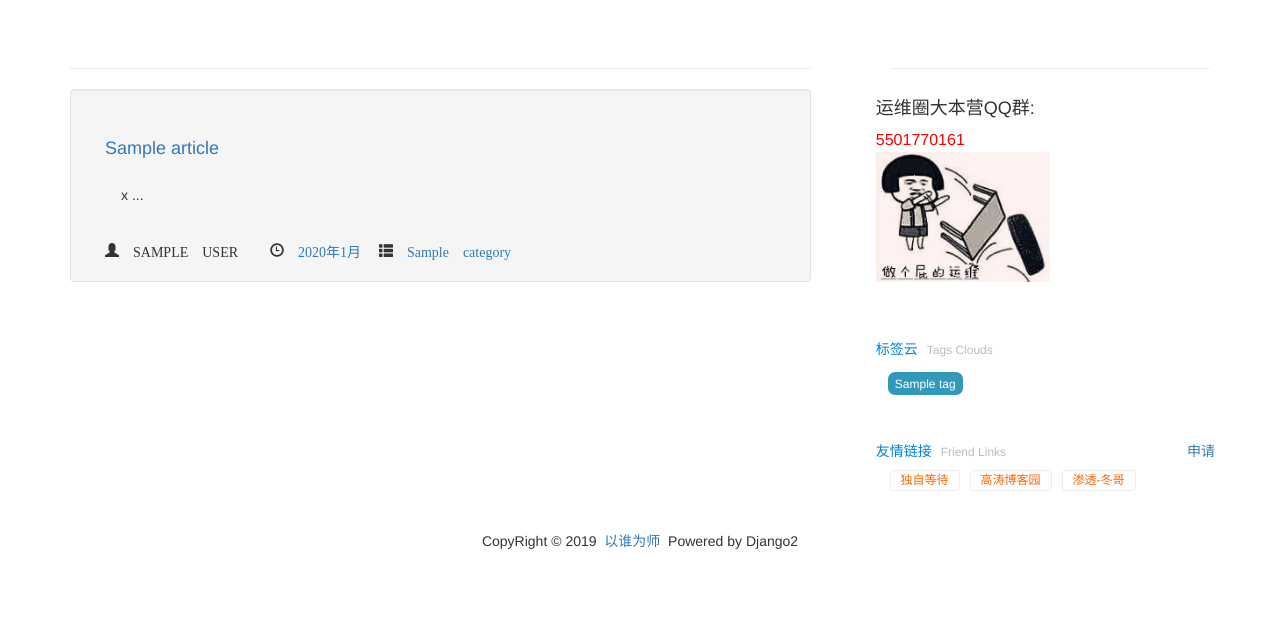
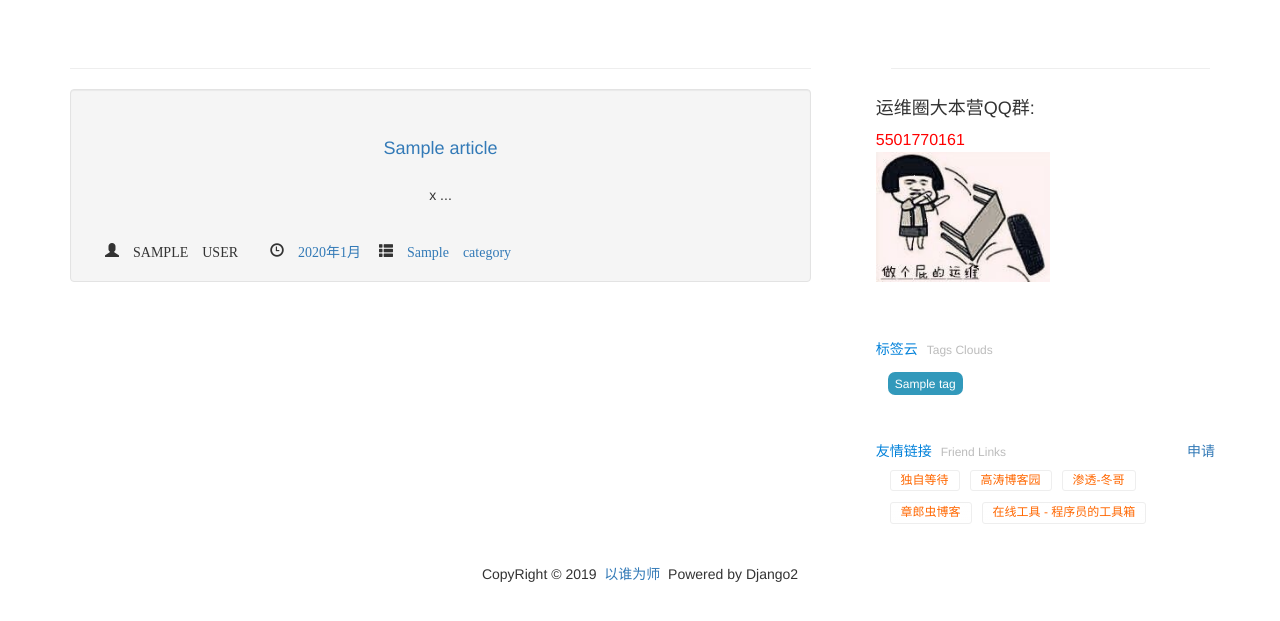
Before and after one commit to L00J/LJblog, a Django app: page / in a window 1280 px wide. Shown: the part 51-672 px from the top of the page. Run offline with Django 3.2, Linux system fonts and the light colour scheme; tables that the repository leaves empty hold one stand-in row (values such as "Sample post"); some libraries are stand-ins or nearby versions.

Commit message:
样式优化

```diff
--- a/static/css/custom.css
+++ b/static/css/custom.css
@@ -126,6 +126,8 @@ p {
     list-style: none;
 }
 
+.toc ul {width:92%;margin:auto;}
+
 
 .tag-article {
     text-align: center;
--- a/templates/index.html
+++ b/templates/index.html
@@ -29,9 +29,9 @@
 {#                        <section class="visible-md visible-lg">#}
                          <section class="new">
                             <div class="title-article">
-                                <h4 class="blue-text"><a href="{% url "blog:detail" pk=article.id %}" title="{{ article.title }}">{{ article.title }}</a></h4>
+                                <h4 class="blue-text text-center"><a href="{% url "blog:detail" pk=article.id %}" title="{{ article.title }}">{{ article.title }}</a></h4>
 
-                                <div class="content-article">
+                                <div class="content-article text-center">
                                     <div class="alert alert-zan">     {{ article.digest  }} ...</div>
                                 </div>
 
--- a/templates/links.html
+++ b/templates/links.html
@@ -8,6 +8,9 @@
         <li><a href="https://www.waitalone.cn/" target="_blank" title="信息安全">独自等待</a></li>
         <li><a href="http://www.cnblogs.com/richardzgt" target="_blank"  title="运维技术">高涛博客园</a></li>
         <li><a href="https://looaon.com" target="_blank" title="技术,生活">渗透-冬哥</a></li>
+        <li><a href="https://blog.nbhao.org/" target="_blank" title="运维技术">章郎虫博客</a></li>
+        <li><a href="https://tool.lu" target="_blank" title="在线工具,开发人员工具,代码格式化、压缩、加密、解密,下载链接转换,sql工具,正则测试工具...">在线工具 - 程序员的工具箱</a></li>
+
 
 
 </div>
```
Also changed, not shown: templates/detail.html (+8 -9 lines).
